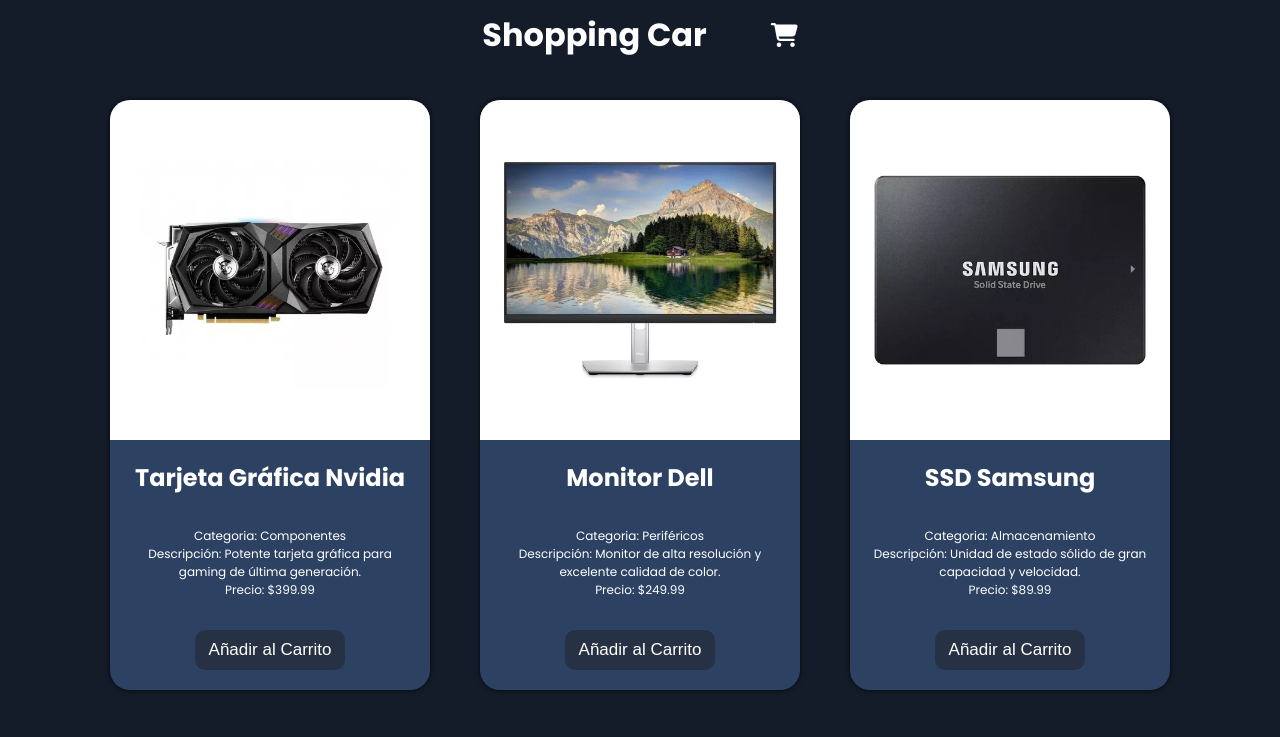
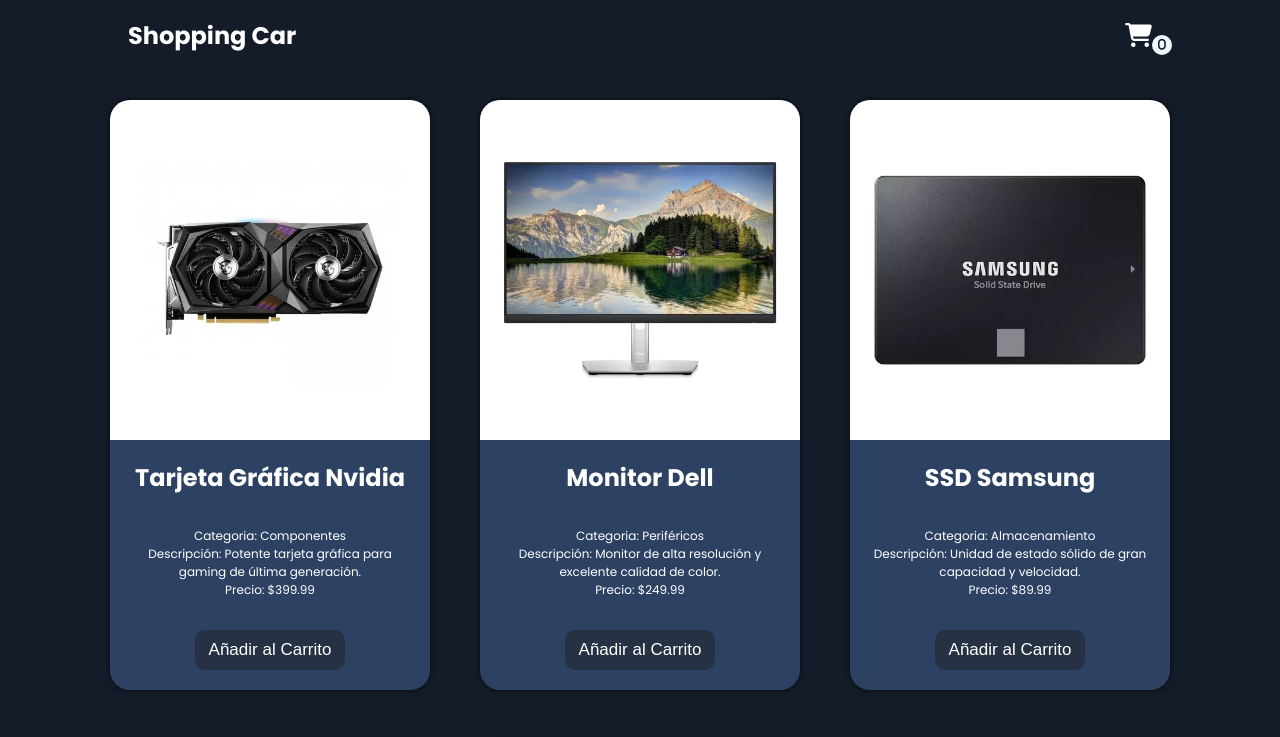
Before and after one commit to maxiiibar/Js-MaximoBar, a plain HTML site: page 3raPreEntrega/index.html in a window 1280 px wide. Shown: the top 737 px of the page. Drawn offline with Linux system fonts and the light colour scheme.

Commit message:
Completando CSS

```diff
--- a/3raPreEntrega/index.html
+++ b/3raPreEntrega/index.html
@@ -11,17 +11,29 @@
       href="https://fonts.googleapis.com/css2?family=League+Spartan&family=Poppins:wght@400;500;600;700;800&display=swap"
       rel="stylesheet"
     />
+    <!-- Bootstrap -->
     <title>3ra Pre Entrega</title>
   </head>
   <body>
     <header>
-      <h1>Shopping Car</h1>
-      <i class="fa-sharp fa-solid fa-cart-shopping fa-xl"></i>
+      <nav>
+        <h1>Shopping Car</h1>
+        <a href=""
+          ><i class="fa-sharp fa-solid fa-cart-shopping fa-xl"
+            ><span id="cuenta-carrito">0</span></i
+          ></a
+        >
+      </nav>
     </header>
     <main>
       <div class="productos-container"></div>
     </main>
+
+    <script src="productos.js"></script>
     <script src="index.js"></script>
-    <script src="https://kit.fontawesome.com/ef84cedd25.js" crossorigin="anonymous"></script>
+    <script
+      src="https://kit.fontawesome.com/ef84cedd25.js"
+      crossorigin="anonymous"
+    ></script>
   </body>
 </html>
--- a/3raPreEntrega/index.js
+++ b/3raPreEntrega/index.js
@@ -1,101 +1,8 @@
-const productos = [
-    {
-        id: 1,
-        producto: "Tarjeta Gráfica",
-        categoria: "Componentes",
-        precio: 399.99,
-        marca: "Nvidia",
-        imagen: "tarjeta_grafica.webp",
-        descripcion: "Potente tarjeta gráfica para gaming de última generación.",
-    },
-    {
-        id: 2,
-        producto: "Monitor",
-        categoria: "Periféricos",
-        precio: 249.99,
-        marca: "Dell",
-        imagen: "monitor.webp",
-        descripcion: "Monitor de alta resolución y excelente calidad de color.",
-    },
-    {
-        id: 3,
-        producto: "SSD",
-        categoria: "Almacenamiento",
-        precio: 89.99,
-        marca: "Samsung",
-        imagen: "ssd.webp",
-        descripcion: "Unidad de estado sólido de gran capacidad y velocidad.",
-    },
-    {
-        id: 4,
-        producto: "Teclado Mecánico",
-        categoria: "Periféricos",
-        precio: 129.99,
-        marca: "Corsair",
-        imagen: "teclado.webp",
-        descripcion: "Teclado mecánico con retroiluminación RGB personalizable.",
-    },
-    {
-        id: 5,
-        producto: "Procesador",
-        categoria: "Componentes",
-        precio: 299.99,
-        marca: "Intel",
-        imagen: "procesador.webp",
-        descripcion: null,
-    },
-    {
-        id: 6,
-        producto: "Mouse Inalámbrico",
-        categoria: "Periféricos",
-        precio: 39.99,
-        marca: "Logitech",
-        imagen: "mouse.webp",
-        descripcion: "Mouse ergonómico inalámbrico con precisión óptica.",
-    },
-    {
-        id: 7,
-        producto: "Memoria RAM",
-        categoria: "Componentes",
-        precio: 79.99,
-        marca: "XPG",
-        imagen: "ram.webp",
-        descripcion: "Módulo de memoria RAM de alta velocidad para mejorar el rendimiento.",
-    },
-    {
-        id: 8,
-        producto: "Disco Duro Externo",
-        categoria: "Almacenamiento",
-        precio: 119.99,
-        marca: "Western Digital",
-        imagen: "disco_externo.webp",
-        descripcion: "Disco duro externo de gran capacidad para almacenar tus archivos.",
-    },
-    {
-        id: 9,
-        producto: "Fuente de Alimentación",
-        categoria: "Componentes",
-        precio: 89.99,
-        marca: "EVGA",
-        imagen: "fuente_evga.webp",
-        descripcion: "Fuente de alimentación eficiente y de alta potencia.",
-    },
-    {
-        id: 10,
-        producto: "Auriculares Gaming",
-        categoria: "Audio",
-        precio: 69.99,
-        marca: "Razer",
-        imagen: "auriculares.webp",
-        descripcion: "Auriculares gaming con sonido envolvente y micrófono retráctil.",
-    },
-];
-
 const cardContainer = document.querySelector(".productos-container")
 const generarTarjetas = (vector, contenedor) =>{
     const cards = vector.reduce((acc,item)=>{
         return acc + `
-        <div class="card" id="producto-${item.id}">
+        <div class="card">
             <div class="imagen">
                 <img src="./img/${item.imagen}">
             </div>
--- /dev/null
+++ b/3raPreEntrega/productos.js
@@ -0,0 +1,92 @@
+const productos = [
+    {
+        id: 1,
+        producto: "Tarjeta Gráfica",
+        categoria: "Componentes",
+        precio: 399.99,
+        marca: "Nvidia",
+        imagen: "tarjeta_grafica.webp",
+        descripcion: "Potente tarjeta gráfica para gaming de última generación.",
+    },
+    {
+        id: 2,
+        producto: "Monitor",
+        categoria: "Periféricos",
+        precio: 249.99,
+        marca: "Dell",
+        imagen: "monitor.webp",
+        descripcion: "Monitor de alta resolución y excelente calidad de color.",
+    },
+    {
+        id: 3,
+        producto: "SSD",
+        categoria: "Almacenamiento",
+        precio: 89.99,
+        marca: "Samsung",
+        imagen: "ssd.webp",
+        descripcion: "Unidad de estado sólido de gran capacidad y velocidad.",
+    },
+    {
+        id: 4,
+        producto: "Teclado Mecánico",
+        categoria: "Periféricos",
+        precio: 129.99,
+        marca: "Corsair",
+        imagen: "teclado.webp",
+        descripcion: "Teclado mecánico con retroiluminación RGB personalizable.",
+    },
+    {
+        id: 5,
+        producto: "Procesador",
+        categoria: "Componentes",
+        precio: 299.99,
+        marca: "Intel",
+        imagen: "procesador.webp",
+        descripcion: null,
+    },
+    {
+        id: 6,
+        producto: "Mouse Inalámbrico",
+        categoria: "Periféricos",
+        precio: 39.99,
+        marca: "Logitech",
+        imagen: "mouse.webp",
+        descripcion: "Mouse ergonómico inalámbrico con precisión óptica.",
+    },
+    {
+        id: 7,
+        producto: "Memoria RAM",
+        categoria: "Componentes",
+        precio: 79.99,
+        marca: "XPG",
+        imagen: "ram.webp",
+        descripcion: "Módulo de memoria RAM de alta velocidad para mejorar el rendimiento.",
+    },
+    {
+        id: 8,
+        producto: "Disco Duro Externo",
+        categoria: "Almacenamiento",
+        precio: 119.99,
+        marca: "Western Digital",
+        imagen: "disco_externo.webp",
+        descripcion: "Disco duro externo de gran capacidad para almacenar tus archivos.",
+    },
+    {
+        id: 9,
+        producto: "Fuente de Alimentación",
+        categoria: "Componentes",
+        precio: 89.99,
+        marca: "EVGA",
+        imagen: "fuente_evga.webp",
+        descripcion: "Fuente de alimentación eficiente y de alta potencia.",
+    },
+    {
+        id: 10,
+        producto: "Auriculares Gaming",
+        categoria: "Audio",
+        precio: 69.99,
+        marca: "Razer",
+        imagen: "auriculares.webp",
+        descripcion: "Auriculares gaming con sonido envolvente y micrófono retráctil.",
+    },
+];
--- a/3raPreEntrega/style.css
+++ b/3raPreEntrega/style.css
@@ -12,14 +12,34 @@
     padding-top: 100px;
 }
 header{
-    display: flex;
-    align-items: center;
-    justify-content: center;
     gap: 5%;
     height: 70px;
     top: 0;
     position: fixed;
     width: 100%;
+    display: flex;
+    justify-content: center;
+}
+nav{
+    display: flex;
+    align-items: center;
+    justify-content: space-between;
+    width: 80%;
+}
+nav i {
+    position: relative;
+}
+#cuenta-carrito{
+    background-color: aliceblue;
+    border-radius: 100%;
+    display: inline-block;
+    width: 20px;
+    line-height: 20PX;
+    aspect-ratio: 1;
+    text-align: center;
+    position: absolute;
+    color: #141c29;
+    font-size: 12.5px;
 }
 .scroll{
     background-color: aliceblue;
@@ -30,6 +50,13 @@
 }
 .scroll h1{
     color: #141c29;
+}
+.scroll span{
+    color: #141c29;
+}
+.scroll #cuenta-carrito{
+    background-color: #141c29;
+    color: aliceblue;
 }
 .carrito{
     width: 45px;
@@ -97,4 +124,5 @@
 }
 .informacion button:hover{
     background-color: #2d4263;
+    box-shadow: 0px 0px 10px 0px rgba(0,0,0,0.15);
 }
```
